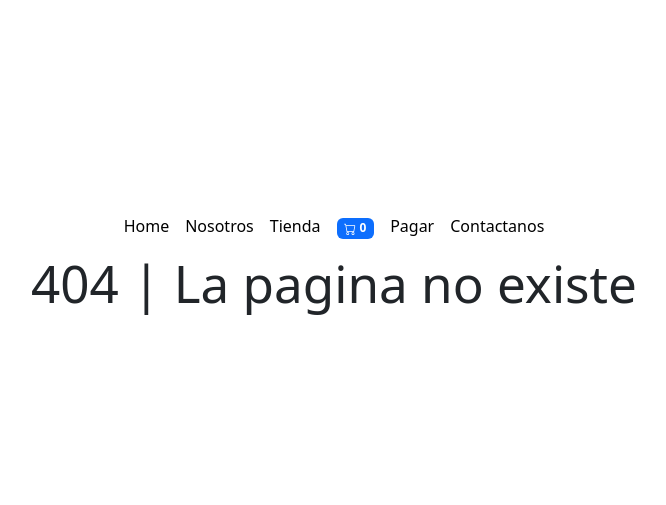
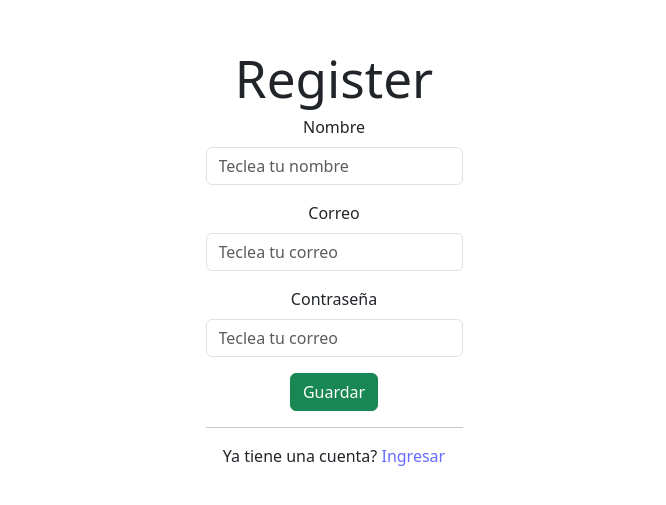
Before and after one commit to jsanjuan71/vite-react-app, a React (Vite) app: page /register in a window 1280 px wide. Before the commit this address had no page. Shown: the part 133-638 px from the top of the page, without its empty margins (306-972 px from the left). Built offline with nearby package versions, Linux system fonts and the light colour scheme.

Commit message:
Registro de usuario

```diff
--- a/package.json
+++ b/package.json
@@ -19,7 +19,8 @@
     "react-bootstrap": "^2.10.2",
     "react-bootstrap-icons": "^1.11.4",
     "react-dom": "^18.2.0",
-    "react-router-dom": "^6.22.3"
+    "react-router-dom": "^6.22.3",
+    "react-toastify": "^10.0.5"
   },
   "devDependencies": {
     "@types/react": "^18.2.66",
--- a/src/App.jsx
+++ b/src/App.jsx
@@ -21,14 +21,22 @@ import Carrito from './components/pages/carrito';
 
 import CarritoState from './tools/carrito.state';
 import Checkout from './components/pages/checkout';
+import Login from './components/pages/login';
+import Register from './components/pages/register';
+import Profile from './components/pages/profile';
+import Toastify from './components/toastify';
 
 function App() {
     const cart = useState([])
     return (
+        <>
+            <Toastify />
             <CarritoState>
                 <BrowserRouter>
                     <Routes>
-                    <Route path="/" element={<Home carrito={cart} />} />
+                        <Route path="/" element={<Login />} />
+                        <Route path='/register' element={<Register />} />
+                        <Route path="/profile" element={<Profile />} />
                         <Route path="/contacto" element={<Contacto />} />
                         <Route path="/nosotros" element={<Nosotros />} />
                         <Route path="/productos" element={<ProductosBs />} />
@@ -43,6 +51,7 @@ function App() {
                     </Routes>
                 </BrowserRouter>
             </CarritoState>
+        </>
     );
 }
 
--- /dev/null
+++ b/src/components/pages/login.jsx
@@ -0,0 +1,14 @@
+import { Link } from "react-router-dom";
+
+function Login() {
+    return (
+      <div>
+        <h1>Login</h1>
+
+        <hr />
+        <p>¿No tiene una cuenta? <Link to={"/register"}>Registrarse</Link></p>
+      </div>
+    );
+}
+
+export default Login;
--- /dev/null
+++ b/src/components/pages/profile.jsx
@@ -0,0 +1,9 @@
+function Profile() {
+  return (
+    <div>
+      <h1>Profile</h1>
+    </div>
+  );
+}
+
+export default Profile;
--- /dev/null
+++ b/src/components/pages/register.jsx
@@ -0,0 +1,74 @@
+import { useRef } from "react";
+import { Form, Button } from "react-bootstrap";
+import axios from "axios";
+import { Link, useNavigate } from "react-router-dom";
+import { toast } from "react-toastify";
+
+function Register() {
+    const redirect = useNavigate();
+    const formulario = useRef();
+
+    const handleSubmit = (event) => {
+      // Evitar que el formulario recargue la página
+      event.preventDefault()
+      // Crear un objeto FormData con los datos del formulario,
+      // que se obtienen a través de formulario.current
+      // es totalmente dinamico porque no se necesita saber cuantos campos tiene el formulario
+      const formData = new FormData(formulario.current);
+      // entries devuelve un iterador de los pares [clave, valor] de un objeto
+      formData.entries().forEach(entry => {
+        console.log(entry)
+      })
+
+      // Crear un objeto a partir de los pares [clave, valor] del formulario
+      const data = Object.fromEntries(formData.entries())
+       /*{
+        nombre: "Julio Sanjuan",
+        correo: "sahjœlive.com",
+        contrasena: "123456"
+      }*/
+
+      // Invocamos a la API para guardar el usuario con data como cuerpo de la petición
+      axios.post(process.env.REACT_APP_BACKEND_URL + '/usuarios', data)
+        .then(response => {
+          console.log("EXITO", response.data)
+          // Mostrar un mensaje al usuario de que el registro fue exitoso
+          toast.success("Usuario registrado con éxito")
+          // Si la petición fue exitosa, se redirige al usuario a la página de login después de 5 segundos
+          setTimeout(redirect, 5000, '/')
+        })
+        .catch(error => {
+          console.error( "FALLA", error.response.data )
+          // Mostrar un mensaje al usuario de que el registro falló
+          toast.error("No se pudo registrar el usuario, intente de nuevo")
+        })
+    }
+
+    return (
+      <div>
+        <h1>Register</h1>
+        <Form ref={formulario} onSubmit={handleSubmit}>
+          <Form.Group className="mb-3" controlId="email">
+            <Form.Label>Nombre</Form.Label>
+            <Form.Control type="text" placeholder="Teclea tu nombre" name="nombre" minLength={5} />
+          </Form.Group>
+
+          <Form.Group className="mb-3" controlId="email">
+            <Form.Label>Correo</Form.Label>
+            <Form.Control type="email" placeholder="Teclea tu correo" name="correo" />
+          </Form.Group>
+
+          <Form.Group className="mb-3" controlId="email">
+            <Form.Label>Contraseña</Form.Label>
+            <Form.Control type="password" placeholder="Teclea tu correo" name="contrasena" />
+          </Form.Group>
+
+          <Button type="submit" variant="success">Guardar</Button>
+        </Form>
+        <hr />
+        <p>Ya tiene una cuenta? <Link to={"/"}>Ingresar</Link></p>
+      </div>
+    );
+}
+
+export default Register;
--- /dev/null
+++ b/src/components/toastify.jsx
@@ -0,0 +1,21 @@
+import { ToastContainer } from "react-toastify";
+import 'react-toastify/dist/ReactToastify.css';
+
+function Toastify(props) {
+  return (
+    <ToastContainer
+        position="top-center"
+        autoClose={3500}
+        hideProgressBar={false}
+        newestOnTop
+        closeOnClick
+        rtl={false}
+        pauseOnFocusLoss={false}
+        draggable
+        pauseOnHover={false}
+        theme="colored"
+    />
+  )
+}
+
+export default Toastify
```
Also changed, not shown: 1 other file (tests, documents, lock files or other folders). Lines whose indentation alone changed are shown as unchanged.
